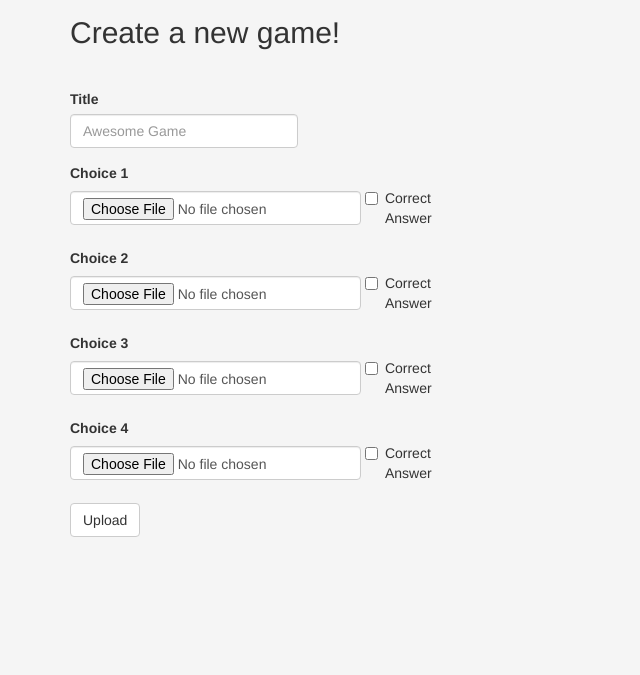
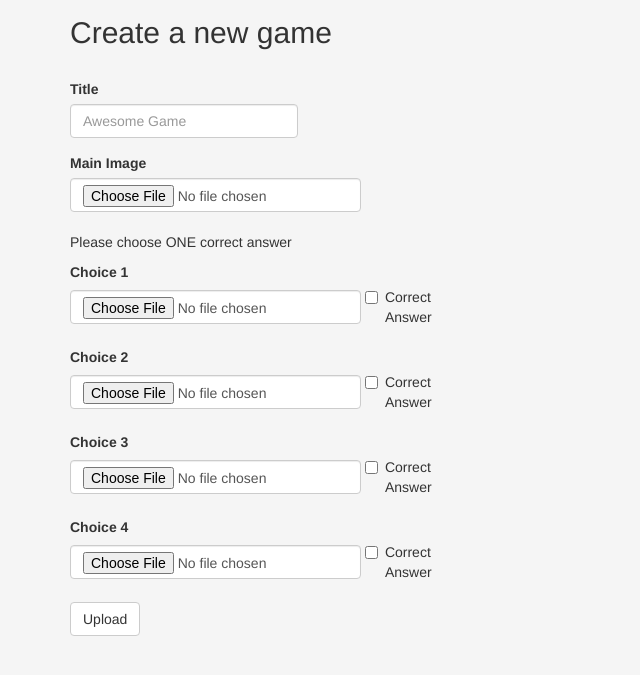
Before and after one commit to nischalshrestha/recognize, a Python web app: template templates/correlate.html in a window 1280 px wide. Shown: the part 51-726 px from the top of the page, without its empty margins (0-640 px from the left). Run offline with Jinja, Linux system fonts and the light colour scheme; the template is opened without the code that fills it, so the values that code supplies are empty; some libraries are stand-ins or nearby versions.

Commit message:
Removed style from templates; all styling in base.css; fixed correlate game creation form; made forms tider.

```diff
--- a/static/js/base.js
+++ b/static/js/base.js
@@ -228,7 +228,7 @@ google.appengine.samples.hello.init = function(apiRoot, tokenEmail) {
       //     google.appengine.samples.hello.userAuthed);
   //   }
   // }
-   var callback = function() {
+  var callback = function() {
     google.appengine.samples.hello.enableButtons();
     google.appengine.samples.hello.signedIn = true;
     if(tokenEmail != ""){
--- a/templates/correlate.html
+++ b/templates/correlate.html
@@ -9,14 +9,6 @@
     <link rel="shortcut icon" href="/images/sherlock_tiles.ico">
     <script src="js/bootstrap.min.js"></script>
     <link rel="stylesheet" href="css/base.css">
-    <!-- <link rel="stylesheet" href="/bootstrap/css/bootstrap-responsive.css"> -->
-    <style>
-        body {
-            padding-top: 40px;
-            padding-bottom: 40px;
-            background-color: #f5f5f5;
-        }
-    </style>
 </head>
 <body>
     <nav class="navbar navbar-inverse navbar-fixed-top" role="navigation">
@@ -42,22 +34,24 @@
         </div>
     </nav>
     <div class="container">
-
         <output id="outputLog"></output>
-<!--
-    <a href="javascript:void(0);" class="btn" id="signinButton">Sign in</a>-->
-
         <!-- Insert a table displaying recently created games, perhaps with pagination to show more -->
 
-    <h2>Create a new game!</h2>
-    <br>
         <!-- Add a from with submit button to generate 4 distinct images -->
         <form action="/upload" enctype="multipart/form-data" method="post" id="correlate_new_game">
+            <h2>Create a new game</h2>
+            <br>
             <label for="gameTitle">Title</label>
             <div class="form-group">
                 <input class="form-control" type="text" id="gameTitle" placeholder="Awesome Game">
             </div>
-        <label for="album_image_1">Choice 1</label>
+            <label for="album_image_1">Main Image</label>
+            <div class="form-inline">
+                <input class="form-control" id="album_image_1" type="file" name="img_1"/>
+            </div>
+            <br>
+            <p>Please choose ONE correct answer</p>
+            <label for="album_image_2">Choice 1</label>
             <div class="form-inline">
                 <input class="form-control" id="album_image_1" type="file" name="img_1"/>
                 <label class="checkbox-inline">
@@ -65,7 +59,7 @@
                 </label>
             </div>
             <br>
-        <label for="album_image_2">Choice 2</label>
+            <label for="album_image_3">Choice 2</label>
             <div class="form-inline">
                 <input class="form-control" id="album_image_2" type="file" name="img_2"/>
                 <label class="checkbox-inline">
@@ -73,7 +67,7 @@
                 </label>
             </div>
             <br>
-        <label for="album_image_3">Choice 3</label>
+            <label for="album_image_4">Choice 3</label>
             <div class="form-inline">
                 <input class="form-control" id="album_image_3" type="file" name="img_3"/>
                 <label class="checkbox-inline">
@@ -112,13 +106,13 @@
         <form onsubmit="return false;">
             <h2>Authenticated Greeting</h2>
             <div><input id="authedGreeting" type="submit" class="btn btn-small" disabled value="Submit"></div>
-    </form> -->
+        </form>
         <script>
             function init() {
                 google.appengine.samples.hello.init('//' + window.location.host + '/_ah/api');
             }
         </script>
-    <script src="https://apis.google.com/js/client.js?onload=init"></script>
+        <script src="https://apis.google.com/js/client.js?onload=init"></script>-->
     </div>
 </body>
 </html>
--- a/templates/index.html
+++ b/templates/index.html
@@ -44,7 +44,6 @@
         </div>
     </div>
     <div class="container">
-
     <output id="outputLog"></output>
     <!-- <a href="javascript:void(0);" class="btn" id="signinButton">Sign in</a> -->
 
```
Also changed, not shown: templates/admin.html (+4 -14 lines), templates/match.html (+3 -12 lines), templates/oddmanout.html (+5 -15 lines). Lines whose indentation alone changed are shown as unchanged.
